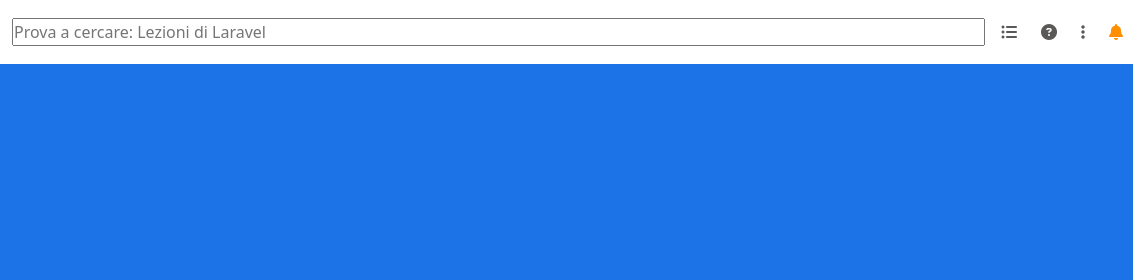
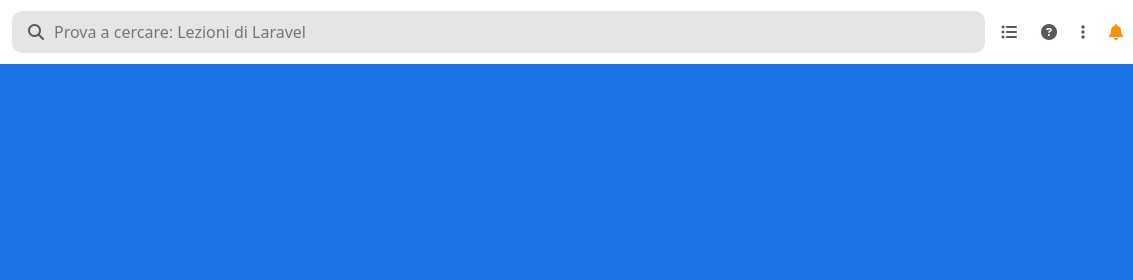
Before and after one commit to EnricoClem/html-css-bootstrap-dashboard, a plain HTML site: page index.html in a window 1280 px wide. Shown: the top 280 px of the page, 147-1280 px from the left. Drawn offline with nearby package versions, Linux system fonts and the light colour scheme.

Commit message:
ADD - searchbar on header

```diff
--- a/app.css
+++ b/app.css
@@ -42,6 +42,28 @@ img {
 
 .logo-mobile {
     width: 60px;
+}
+
+.searchbar {
+    position: relative;
+}
+
+.searchbar .search-input {
+    height: 42px;
+    border-radius: 10px;
+    width: 100%;
+    border: none;
+    padding-left: 42px;
+    background-color: var(--midgray);
+}
+
+.searchbar .search-icon {
+    position: absolute;
+    top: 50%;
+    left: 16px;
+    transform: translateY(-50%);
+    pointer-events: none;
+    color: var(--darkgray);
 }
 
 .toolbar {
--- a/index.html
+++ b/index.html
@@ -13,11 +13,22 @@
         <!-- HEADER navbar -->
         <header class="navbar 100-vw">
             <div class="d-flex align-items-center w-100 gap-3">
+                <!-- Logo -->
                 <div class="d-flex align-items-center">
                     <img class="d-none d-lg-block" src="./img/logo.svg" alt="">
                     <img class="d-block d-lg-none logo-mobile" src="./img/mobile-logo.png" alt="">
                 </div>
-                <input class="flex-grow-1" type="search" placeholder="Prova a cercare: Lezioni di Laravel">
+                <!-- Searchbar -->
+                <div class="searchbar flex-grow-1">
+                    <span class="search-icon">
+                        <i class="fa-solid fa-magnifying-glass"></i>
+                    </span>
+                    <input
+                    class="search-input"
+                    type="search"
+                    placeholder="Prova a cercare: Lezioni di Laravel">
+                </div>
+                <!-- Toolbar -->
                 <ul class="toolbar d-flex gap-4">
                     <li class="d-none d-lg-flex align-self-center">
                         <i class="fa-solid fa-list-ul"></i>
```
